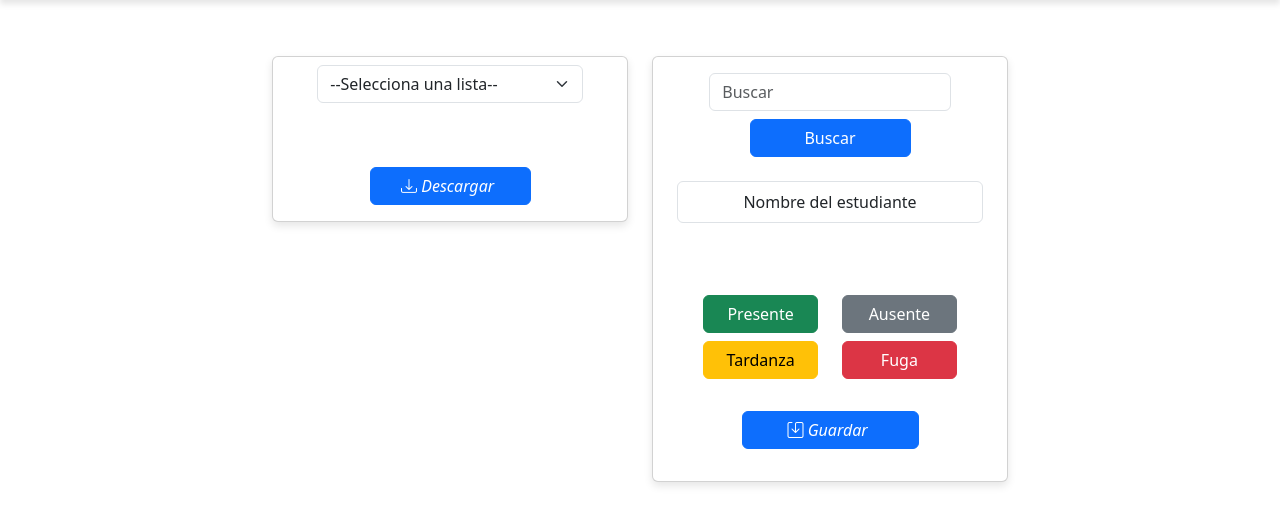
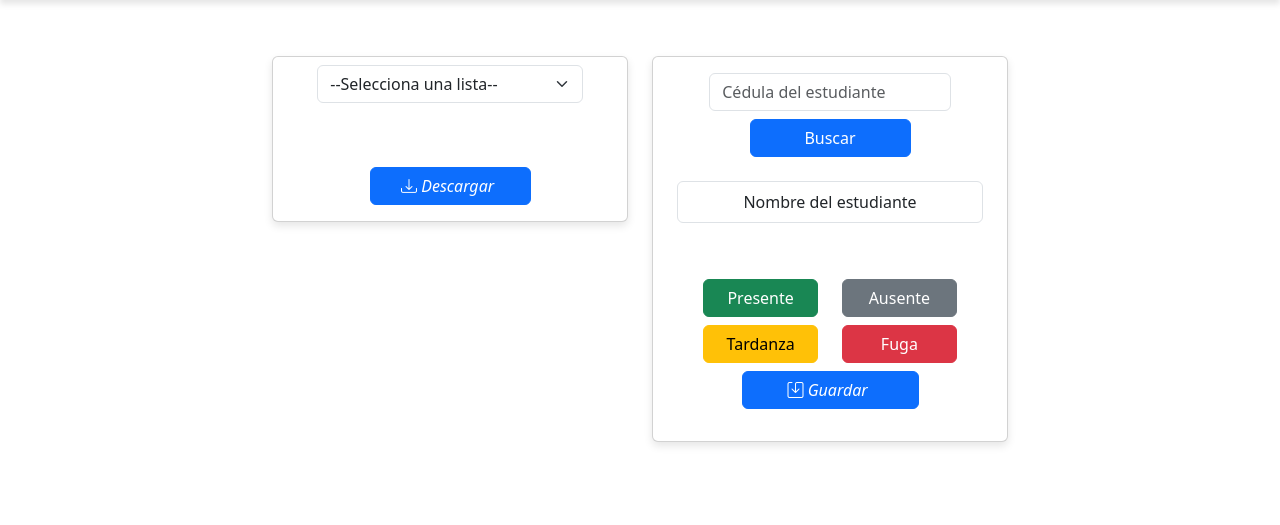
Before and after one commit to Ccrashhedd/ProOAC-VisionPI, a Flask app: page /editar_lista in a window 1280 px wide. Shown: the part 61-586 px from the top of the page. Run offline with Flask 3, Linux system fonts and the light colour scheme.

Commit message:
Update editar_lista.html

```diff
--- a/Flask/my-app/templates/editar_lista.html
+++ b/Flask/my-app/templates/editar_lista.html
@@ -60,46 +60,48 @@
 
             <!-- BUSCAR ESTUDIANTE -->
             <div class="card-body">
-            <form class="d-flex flex-column align-items-center" role="search">
-                <input class="form-control w-75 mb-2" type="search" placeholder="Buscar" aria-label="Search">
-                <button class="btn btn-primary mx-2 w-50" type="submit">Buscar</button>
+                <!-- Formulario de búsqueda por cédula -->
+                <form id="searchForm" class="d-flex flex-column align-items-center">
+                    <input class="form-control w-75 mb-2" id="student_cedula" type="text" placeholder="Cédula del estudiante" required>
+                    <button class="btn btn-primary mx-2 w-50" type="button" onclick="buscarEstudiante()">Buscar</button>
                 </form>
             </div>
 
-
-		      <!-- RESULTADO DE BÚSQUEDA -->
+            <!-- Resultado de búsqueda -->
             <div class="mx-4 mt-2 text-center">
-                   <p class="border p-2 rounded">Nombre del estudiante</p>
+                <p class="border p-2 rounded" id="result">Nombre del estudiante</p>
             </div>
 
-			<!-- BOTONES DE ASISTENCIA -->
+            <!-- Botones para actualizar el estado -->
+<form id="statusForm">
+    <input type="hidden" name="student_cedula" id="hidden_cedula" value="">
+    <input type="hidden" name="selected_status" id="selected_status" value="">
     <div class="container">
         <div class="row justify-content-center mt-3">
-
             <div class="col-6 d-flex justify-content-end">
-                        <button class="btn btn-success w-75">Presente</button>
+                <button class="btn btn-success w-75" type="button" onclick="setStatus('Presente')">Presente</button>
             </div>
             <div class="col-6 d-flex justify-content-start">
-                        <button class="btn btn-secondary w-75">Ausente</button>
+                <button class="btn btn-secondary w-75" type="button" onclick="setStatus('Ausente')">Ausente</button>
+            </div>
+            <div class="col-6 d-flex justify-content-end mt-2">
+                <button class="btn btn-warning w-75" type="button" onclick="setStatus('Tardanza')">Tardanza</button>
+            </div>
+            <div class="col-6 d-flex justify-content-start mt-2">
+                <button class="btn btn-danger w-75" type="button" onclick="setStatus('Fuga')">Fuga</button>
+            </div>
+        </div>
+    </div>
+</form>
+
+                <!-- GUARDAR -->
+<div class="d-flex justify-content-center mt-2">
+    <button id="guardarBtn" class="btn btn-primary mx-2 w-50" type="button" onclick="guardarCambios()">
+        <i class="bi bi-save"> Guardar</i>
+    </button>
 </div>
 
 
-                    <div class="col-6 d-flex justify-content-end mt-2">
-                        <button class="btn btn-warning w-75">Tardanza</button>
-                    </div>
-                    <div class="col-6 d-flex justify-content-start mt-2">
-                        <button class="btn btn-danger w-75">Fuga</button>
-                    </div>
-                </div>
-            </div>
-				 <br>
-
-				 <!--GUARDAR-->
-				 <div class="d-flex justify-content-center mt-2">
-                  <button class="btn btn-primary mx-2 w-50" type="button">
-                    <i class="bi bi-save"> Guardar</i>
-                 </button>
-                 </div>
 
             <div class="card-body">
             </div>
@@ -107,5 +109,108 @@
         </div>
     </div>
 </div>
+
+<script>
+// Variable global para almacenar el estado seleccionado
+let estadoSeleccionado = "";
+
+// Función para buscar un estudiante por cédula
+async function buscarEstudiante() {
+    const cedula = document.getElementById('student_cedula').value;
+
+    // Verificar que la cédula no esté vacía
+    if (!cedula) {
+        alert("Por favor, ingresa una cédula válida.");
+        return;
+    }
+
+    // Enviar la solicitud al servidor
+    const response = await fetch('/buscar_estudiante', {
+        method: 'POST',
+        headers: {
+            'Content-Type': 'application/json',
+        },
+        body: JSON.stringify({
+            student_cedula: cedula,
+        }),
+    });
+
+    const resultDiv = document.getElementById('result');
+    const hiddenCedula = document.getElementById('hidden_cedula'); // Campo oculto para la cédula
+    const guardarBtn = document.getElementById('guardarBtn'); // Botón "Guardar"
+
+    if (response.ok) {
+        const data = await response.json();
+        resultDiv.textContent = data.nombre;
+        resultDiv.classList.remove('border-danger');
+        resultDiv.classList.add('border-success');
+
+        // Actualizar el campo oculto y reiniciar estado seleccionado
+        hiddenCedula.value = cedula;
+        estadoSeleccionado = "";
+
+        // Restaurar el color del botón "Guardar" a azul
+        guardarBtn.classList.remove('btn-success');
+        guardarBtn.classList.add('btn-primary');
+    } else {
+        const error = await response.json();
+        resultDiv.textContent = error.error || 'Error al buscar el estudiante.';
+        resultDiv.classList.remove('border-success');
+        resultDiv.classList.add('border-danger');
+
+        // Limpiar el campo oculto
+        hiddenCedula.value = '';
+        estadoSeleccionado = "";
+    }
+}
+
+// Función para guardar el estado seleccionado
+function setStatus(status) {
+    estadoSeleccionado = status;
+    console.log(`Estado seleccionado: ${estadoSeleccionado}`); // Para depuración en la consola
+}
+
+// Función para guardar los cambios en el Excel
+async function guardarCambios() {
+    const cedula = document.getElementById("hidden_cedula").value;
+    const guardarBtn = document.getElementById('guardarBtn'); // Botón "Guardar"
+
+    // Verificar que la cédula y el estado estén disponibles
+    if (!cedula) {
+        alert("Por favor, busca un estudiante antes de guardar.");
+        return;
+    }
+
+    if (!estadoSeleccionado) {
+        alert("Por favor, selecciona un estado antes de guardar.");
+        return;
+    }
+
+    // Enviar la solicitud al servidor
+    const response = await fetch('/editar_estado', {
+        method: 'POST',
+        headers: {
+            'Content-Type': 'application/json',
+        },
+        body: JSON.stringify({
+            student_cedula: cedula,
+            status: estadoSeleccionado,
+        }),
+    });
+
+    if (response.ok) {
+        const data = await response.text();
+        alert(`Cambios guardados: ${data}`);
+
+        // Cambiar el color del botón "Guardar" a verde
+        guardarBtn.classList.remove('btn-primary');
+        guardarBtn.classList.add('btn-success');
+    } else {
+        const error = await response.text();
+        alert(`Error al guardar los cambios: ${error}`);
+    }
+}
+</script>
+
 </body>
 </html>
```
Lines whose indentation alone changed are shown as unchanged.
